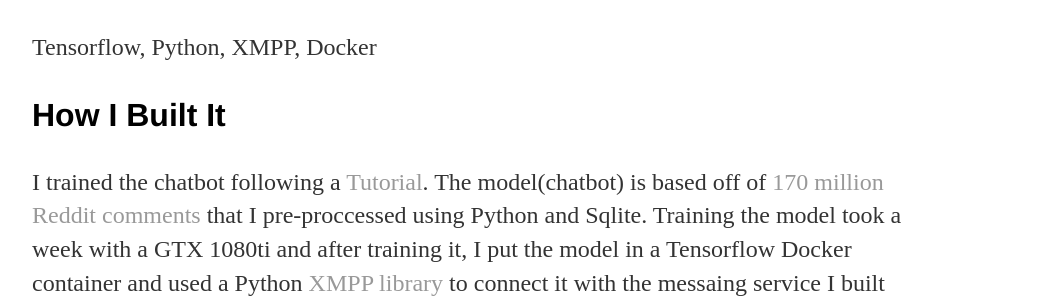
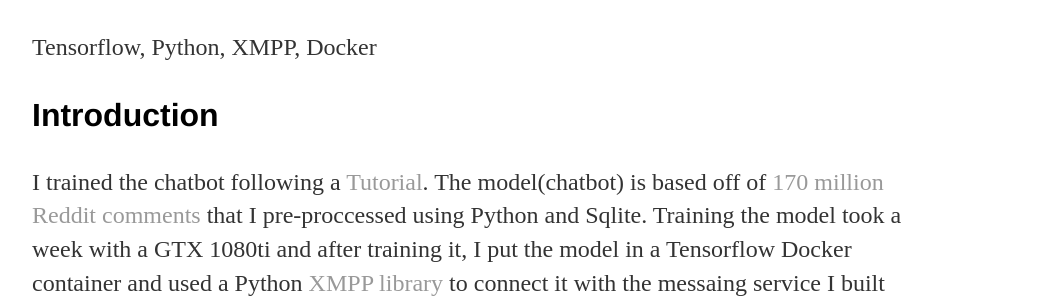
Before and after one commit to jcho7022/jcho7022.github.io, a Jekyll site: the page built from projects/chatbot/index.html, in a window 1280 px wide and 900 px high, scrolled down 992 px. Shown: the part 163-461 px from the top of the window, without its empty margins (160-1223 px from the left). Built offline with Jekyll 4.4.1, drawn with Linux system fonts in a browser that asks for light colours; some of the changed text lies outside the part shown.

Commit message:
Update index.html

```diff
--- a/projects/chatbot/index.html
+++ b/projects/chatbot/index.html
@@ -9,7 +9,7 @@
 <iframe  width="1000" height="680" src="https://www.youtube.com/embed/3hVw9_ZETow" frameborder="0" allow="accelerometer; autoplay; encrypted-media; gyroscope; picture-in-picture" allowfullscreen></iframe>
 <h3>Technology Stacks Used</h3>
 <p>Tensorflow, Python, XMPP, Docker</p>
-<h3>How I Built It</h3>
+<h3>Introduction</h3>
 <p>I trained the chatbot following a <a href="https://pythonprogramming.net/chatbot-deep-learning-python-tensorflow/">Tutorial</a>.
 The model(chatbot) is based off of <a href="http://files.pushshift.io/reddit/comments/">170 million Reddit comments</a> that I pre-proccessed using Python and Sqlite.
 Training the model took a week with a GTX 1080ti and after training it, I put the model in a Tensorflow Docker container
```
Also changed, not shown: other parts of projects/chatbot/index.html (+1 -1 lines).
